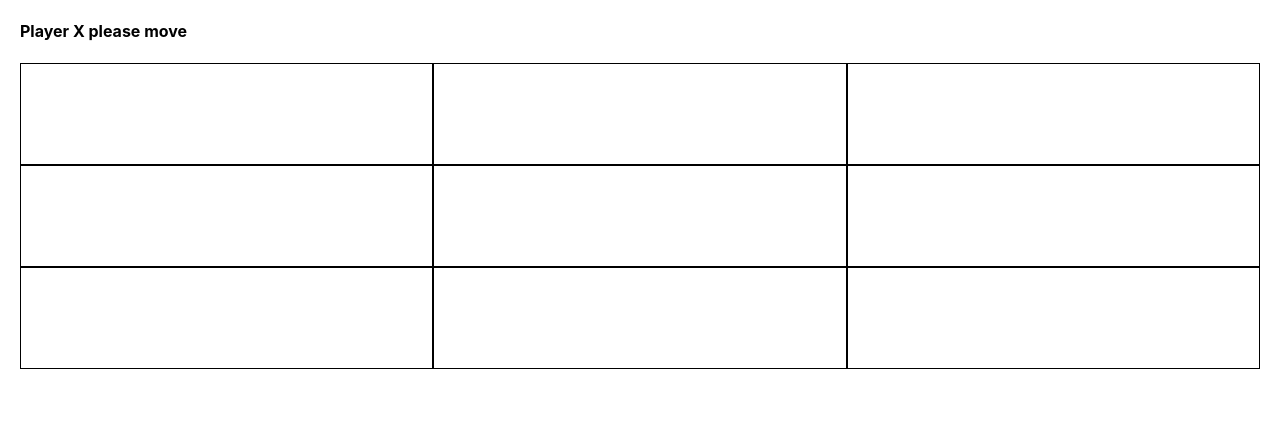
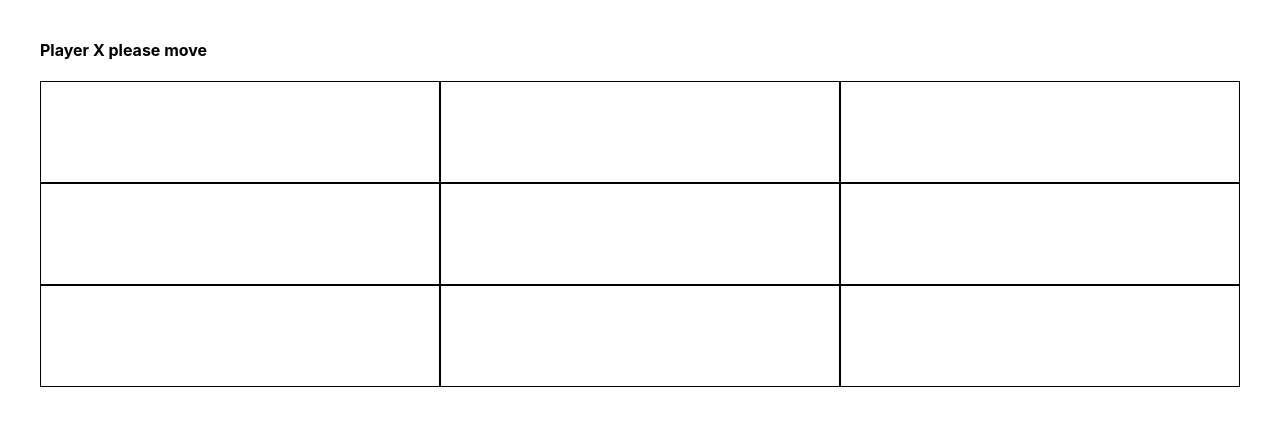
Before and after one commit to mukul-sharma085/Basic-Tic-Tac-Toe, a React (Create React App) app: page / in a window 1280 px wide. Shown: the top 426 px of the page. Built offline with nearby package versions, Linux system fonts and the light colour scheme.

Commit message:
upadted margin

```diff
--- a/src/App.css
+++ b/src/App.css
@@ -5,5 +5,5 @@
 
 }
 .board-container{
-  margin: 20px
+  margin: 40px
 }
```
